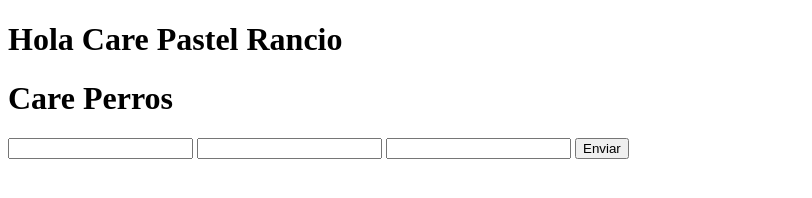
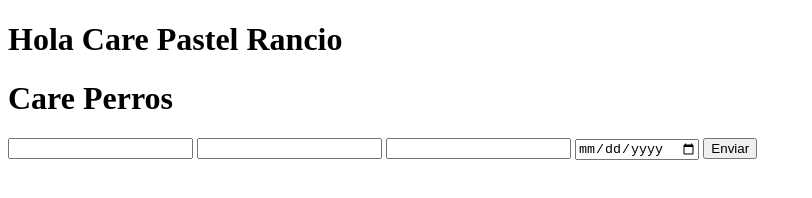
Before and after one commit to DevDangel/curso-git, a plain HTML site: page index.html in a window 1280 px wide. Shown: the whole page, without its empty margins (0-812 px from the left). Drawn offline with Linux system fonts and the light colour scheme.

Commit message:
se implemento birtdate

```diff
--- a/index.html
+++ b/index.html
@@ -12,6 +12,7 @@
         <input type="number" name="firstName" id="firtsName">
         <input type="text" name="LastName" id="LastName">
         <input type="number" name="age" id="age">
+        <input type="date" name="birthdate" id="">
         <input type="button" value="Enviar">
     </form>
 </body>
```
